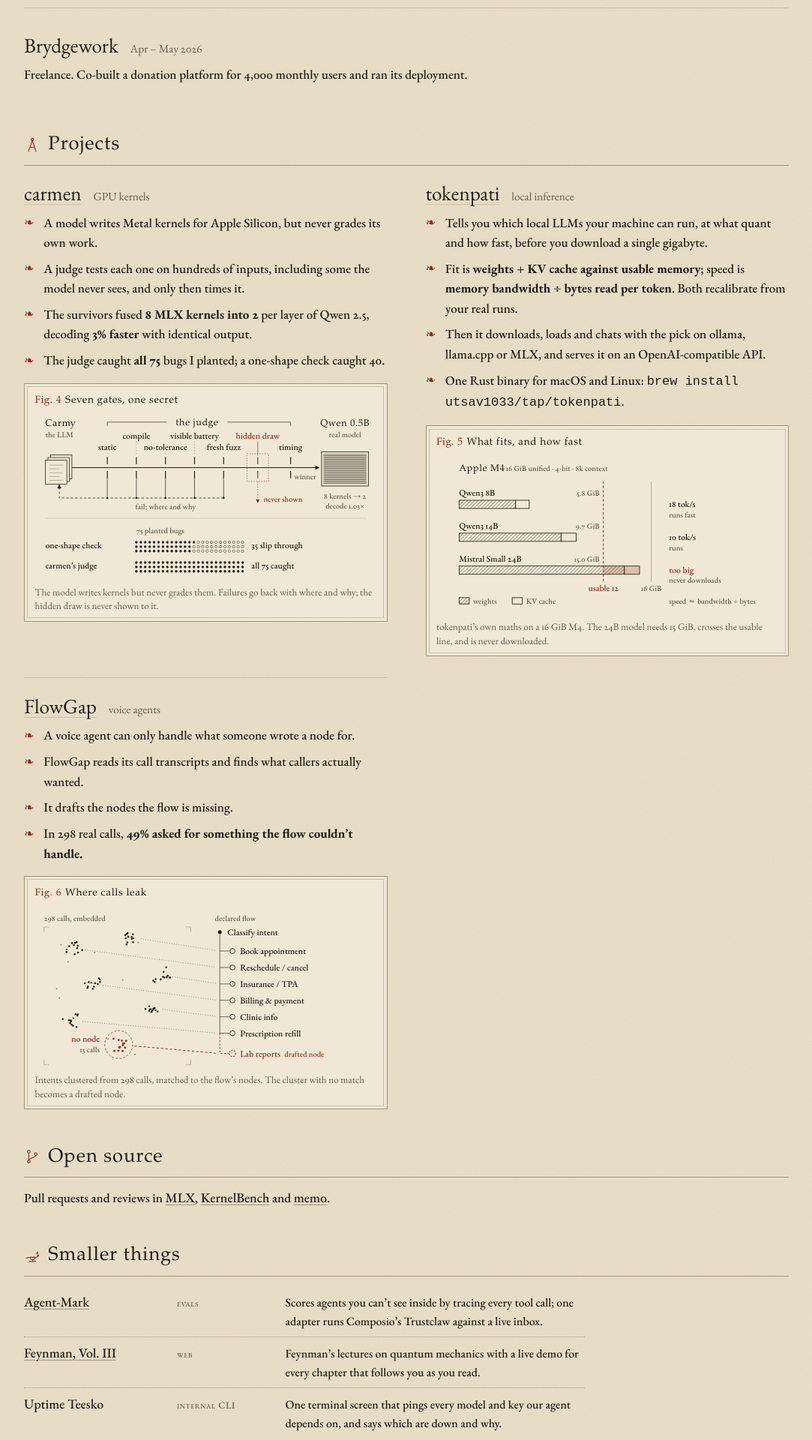
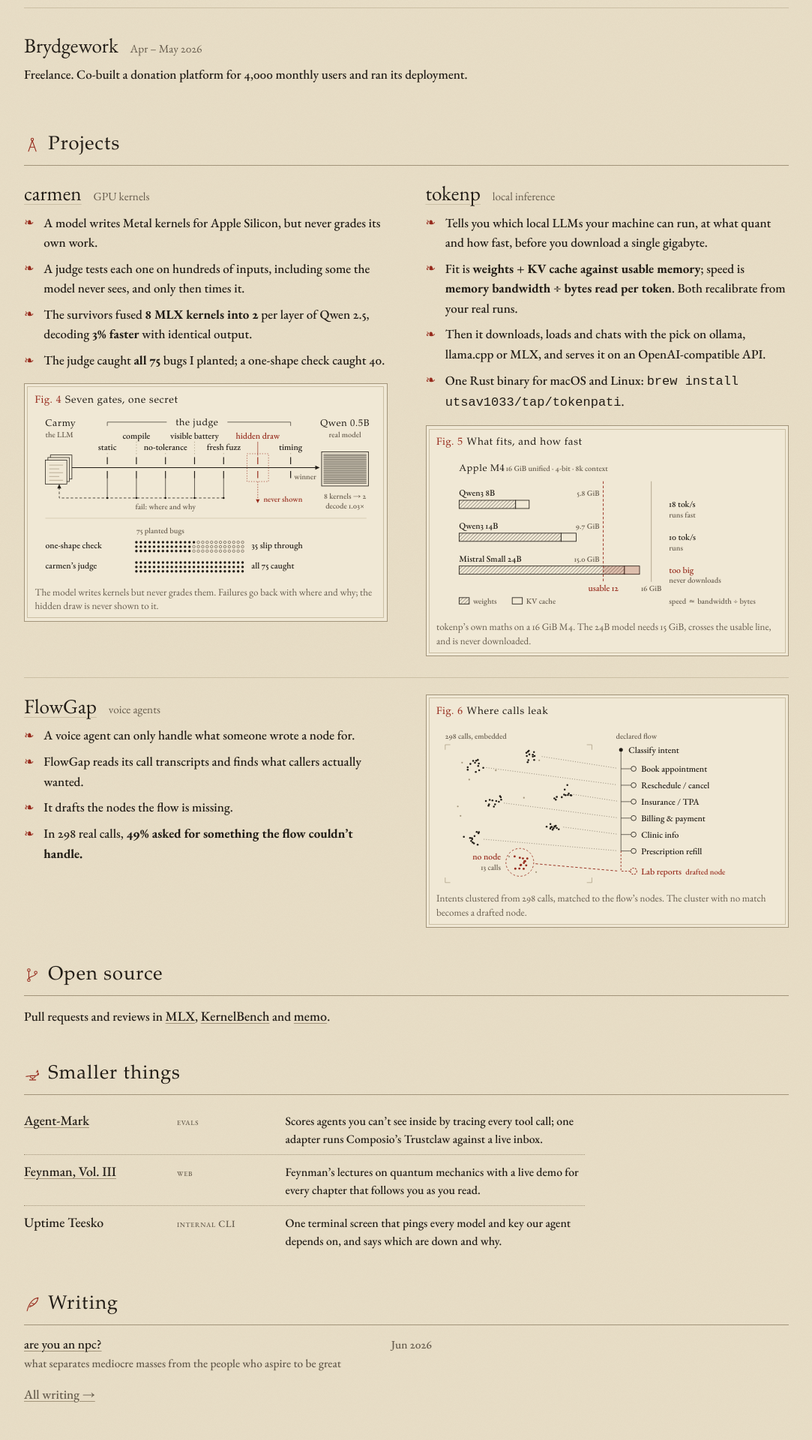
Before and after one commit to utsav1033/utsav1033.github.io, a Jekyll site: the page built from index.html, in a window 1280 px wide. Shown: the part 1742-3662 px from the top of the page at 75% size, without its empty margins (98-1181 px from the left). Built offline with Jekyll 4.4.1, drawn with Linux system fonts in a browser that asks for light colours; some web fonts are replaced.

Commit message:
FlowGap text beside its figure; rename to tokenp (#6)
* FlowGap across the full width: text left, figure right

Stacks text then figure below 1080px.

Co-Authored-By: Claude Opus 5.5 <noreply@anthropic.com>
Claude-Session: https://claude.ai/code/session_01GZpUWziFJMRrAXW15MPbfu

* Rename tokenpati to tokenp on the site

Co-Authored-By: Claude Opus 5.5 <noreply@anthropic.com>
Claude-Session: https://claude.ai/code/session_01GZpUWziFJMRrAXW15MPbfu

---------

Co-authored-by: Claude Opus 5.5 <noreply@anthropic.com>

```diff
--- a/_data/projects.yml
+++ b/_data/projects.yml
@@ -12,7 +12,7 @@
       title: Seven gates, one secret
       caption: The model writes kernels but never grades them. Failures go back with where and why; the hidden draw is never shown to it.
 
-- org: tokenpati
+- org: tokenp
   url: https://github.com/utsav1033/jalad-local
   when: local inference
   items:
@@ -24,10 +24,11 @@
       plate: tokenpati
       fig: 5
       title: What fits, and how fast
-      caption: tokenpati’s own maths on a 16 GiB M4. The 24B model needs 15 GiB, crosses the usable line, and is never downloaded.
+      caption: tokenp’s own maths on a 16 GiB M4. The 24B model needs 15 GiB, crosses the usable line, and is never downloaded.
 
 - org: FlowGap
   url: https://github.com/utsav1033/flowgap
+  wide: true
   when: voice agents
   items:
     - points:
--- a/_includes/project.html
+++ b/_includes/project.html
@@ -1,6 +1,6 @@
 {% comment %} A project card: heading, text, then its figure underneath. {% endcomment %}
 {% assign e = include.entry %}
-<article class="project">
+<article class="project{% if e.wide %} wide{% endif %}">
   <h3 class="entry-head"><span class="org"><a href="{{ e.url }}">{{ e.org }}</a></span><span class="when">{{ e.when }}</span></h3>
   {% for it in e.items %}
     {% if it.points %}<ul class="ornate">{% for pt in it.points %}<li>{{ pt | markdownify | remove: '<p>' | remove: '</p>' | strip }}</li>{% endfor %}</ul>{% endif %}
--- a/assets/css/site.css
+++ b/assets/css/site.css
@@ -114,6 +114,10 @@ ul.ornate strong{font-weight:700;color:var(--ink)}
 .project{min-width:0}
 .project>p{margin:0 0 .9em}
 .project+.project:nth-child(n+3){border-top:1px solid var(--rule);padding-top:1.3em}
+/* wide: words left, figure right, across both columns */
+.project.wide{grid-column:1/-1;display:grid;grid-template-columns:minmax(0,1fr) minmax(0,1fr);column-gap:3em;align-items:start}
+.project.wide>:not(figure){grid-column:1}
+.project.wide>figure{grid-column:2;grid-row:1/span 9;margin:0}
 
 /* ---------- figures, framed ---------- */
 figure{margin:.15em 0 0;background:var(--card);border:1px solid var(--hair);padding:14px 16px 12px;position:relative}
@@ -244,6 +248,8 @@ footer p{margin:.2em 0}
   .card.wide figure{margin:0 0 .8em}
   .pair figure{margin-top:1em}
   .project+.project{border-top:1px solid var(--rule);padding-top:1.3em}
+  .project.wide{display:block}
+  .project.wide>figure{margin-top:.6em}
   .page{max-width:42em}
 }
 @media (max-width:560px){
```
